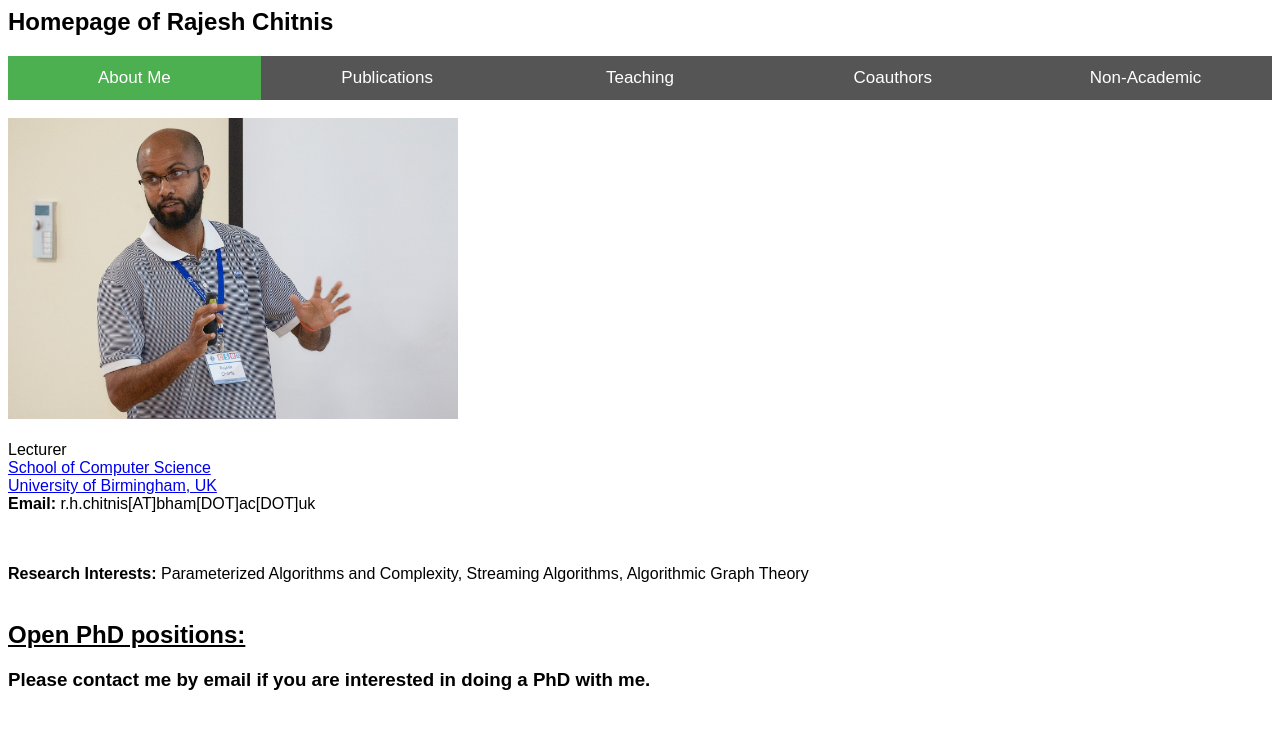
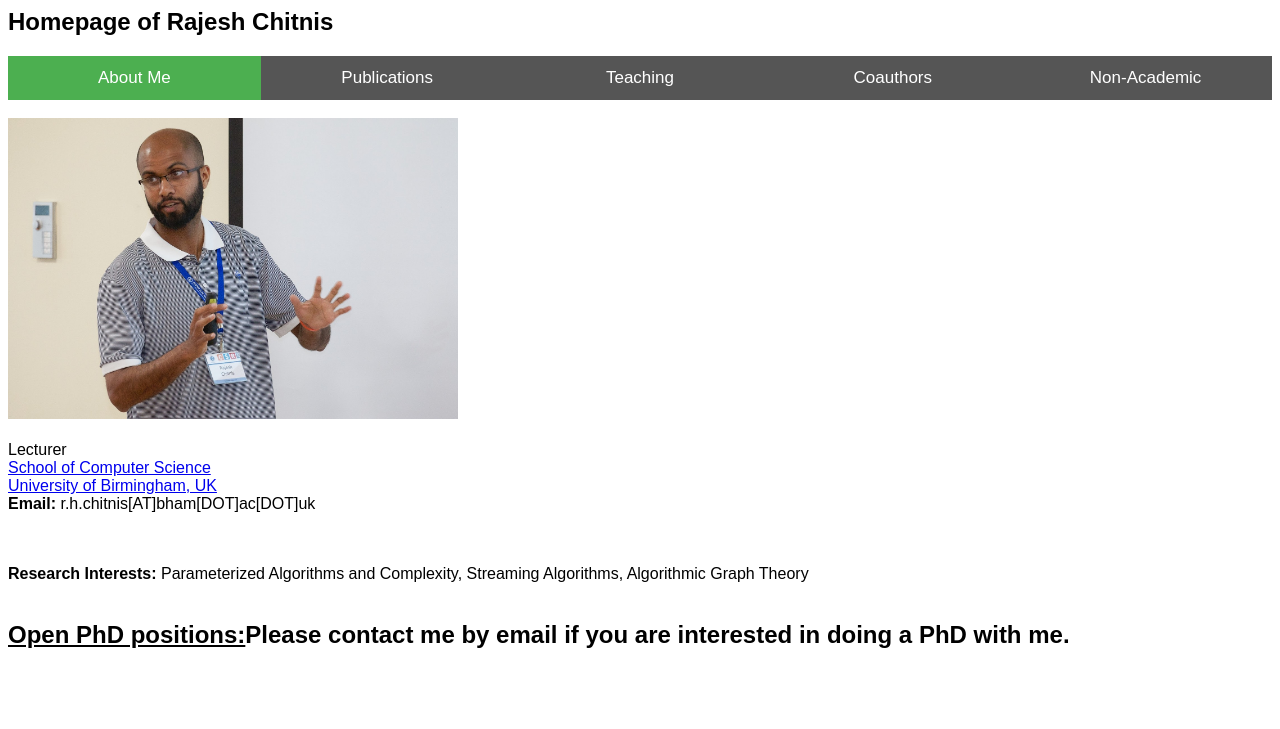
Before and after one commit to rajeshchitnis/rajeshchitnis.github.io, a Jekyll site: the page index.html, which Jekyll copies as it is, in a window 1280 px wide. Shown: the top 729 px of the page. Built offline with Jekyll 4.4.1, drawn with Linux system fonts in a browser that asks for light colours.

```diff
--- a/index.html
+++ b/index.html
@@ -85,9 +85,10 @@ body {font-family: Arial, Helvetica, sans-serif;}
 
 <br>
 <br>
+
 <h2>
-<b><u>Open PhD positions:</u></b></h2> <h3>Please contact me by email if you are interested in doing a PhD with me.
-</h3>
+<b><u>Open PhD positions:</u></b>Please contact me by email if you are interested in doing a PhD with me.
+</h2>
 
 
 
```
